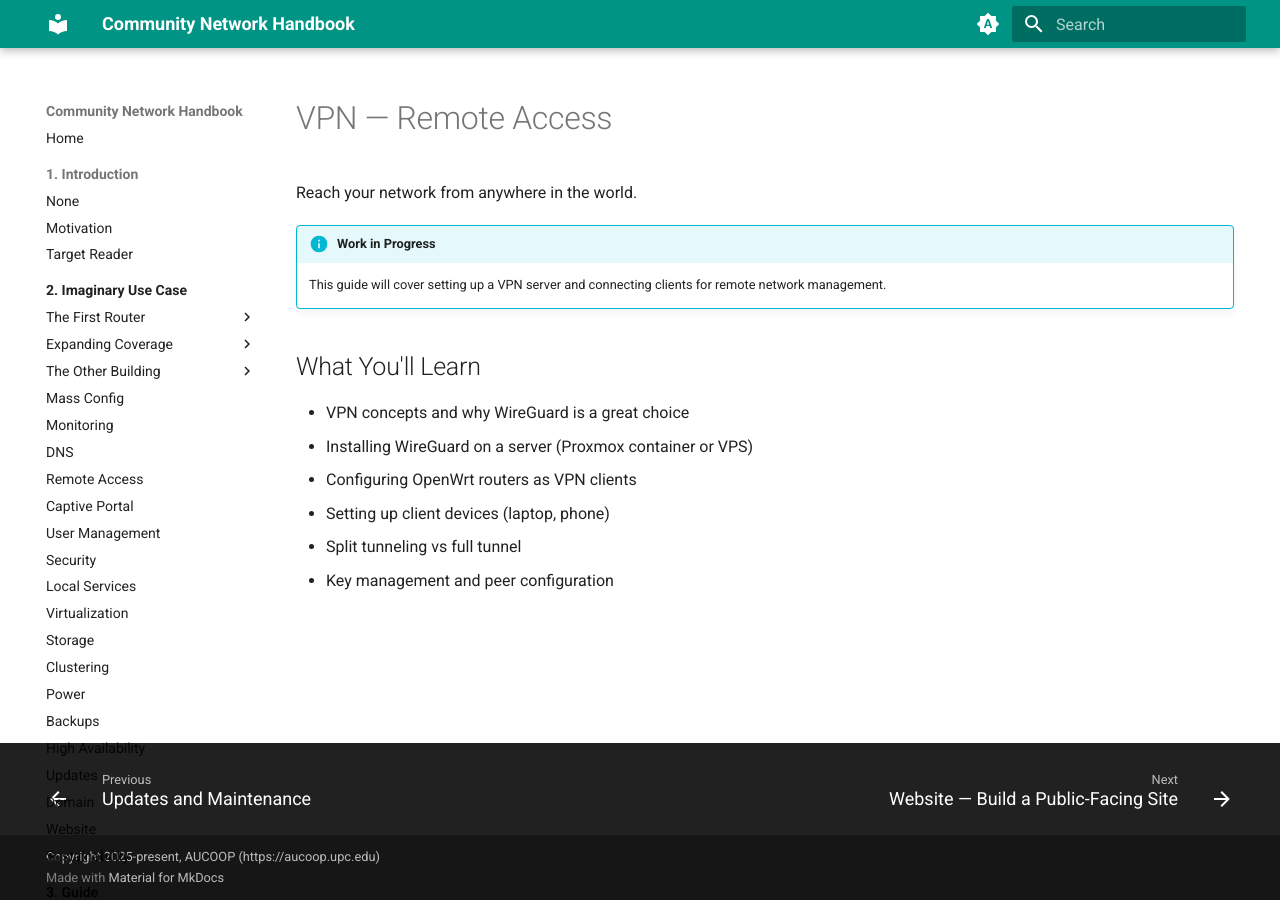
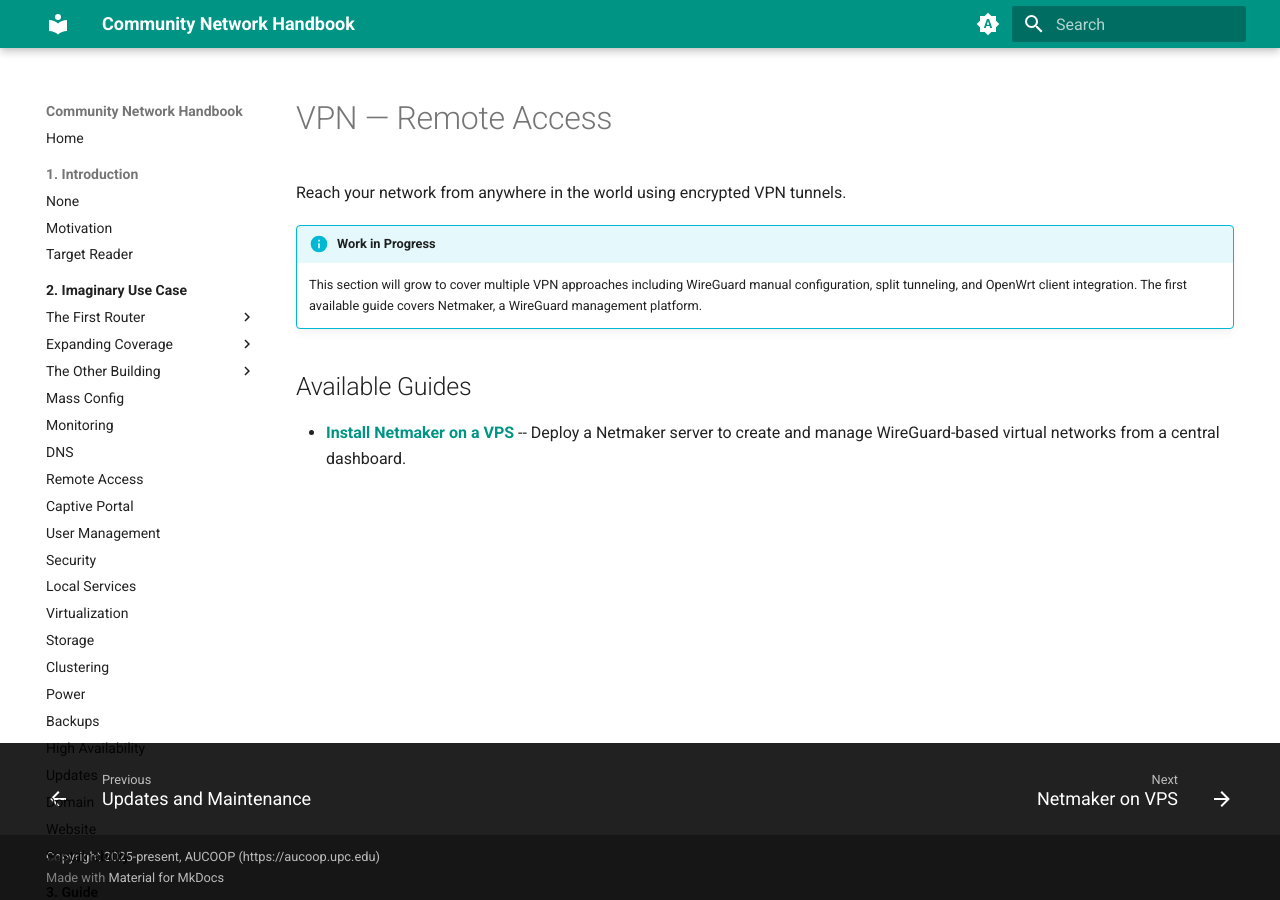
Before and after one commit to aucoop/Community-Network-Handbook, an MkDocs documentation site: the page built from docs/3-Guide/VPN/index.md, in a window 1280 px wide. Built offline with MkDocs 1.6.1 and Material for MkDocs 9.7.7, drawn with Linux system fonts in a browser that asks for light colours.

Commit message:
Install Netmaker on a VPS Guide

```diff
--- a/docs/3-Guide/VPN/index.md
+++ b/docs/3-Guide/VPN/index.md
@@ -1,17 +1,10 @@
 # VPN — Remote Access
 
-Reach your network from anywhere in the world.
+Reach your network from anywhere in the world using encrypted VPN tunnels.
 
 !!! info "Work in Progress"
-    This guide will cover setting up a VPN server and connecting clients for remote network management.
+    This section will grow to cover multiple VPN approaches including WireGuard manual configuration, split tunneling, and OpenWrt client integration. The first available guide covers Netmaker, a WireGuard management platform.
 
-## What You'll Learn
+## Available Guides
 
-- VPN concepts and why WireGuard is a great choice
-- Installing WireGuard on a server (Proxmox container or VPS)
-- Configuring OpenWrt routers as VPN clients
-- Setting up client devices (laptop, phone)
-- Split tunneling vs full tunnel
-- Key management and peer configuration
-
-<!-- TODO: WireGuard server setup, client configs, OpenWrt integration, firewall rules -->
+- **[Install Netmaker on a VPS](Netmaker-VPS.md)** -- Deploy a Netmaker server to create and manage WireGuard-based virtual networks from a central dashboard.
--- a/mkdocs.yml
+++ b/mkdocs.yml
@@ -108,6 +108,7 @@
       - 3-Guide/Updates-and-Maintenance/index.md
     - VPN:
       - 3-Guide/VPN/index.md
+      - Netmaker on VPS: 3-Guide/VPN/Netmaker-VPS.md
     - Website:
       - 3-Guide/Website/index.md
     - Zabbix:
```
Also changed, not shown: docs/3-Guide/VPN/Netmaker-VPS.md (added, +167 -0 lines), docs/3-Guide/VPN/images/Netmaker-cloudflare-subdomain.webp (added), docs/3-Guide/VPN/images/Netmaker-cloudflare-wildcard.webp (added), docs/3-Guide/VPN/images/Netmaker-create-network.webp (added), docs/3-Guide/VPN/images/Netmaker-script-result.webp (added).
